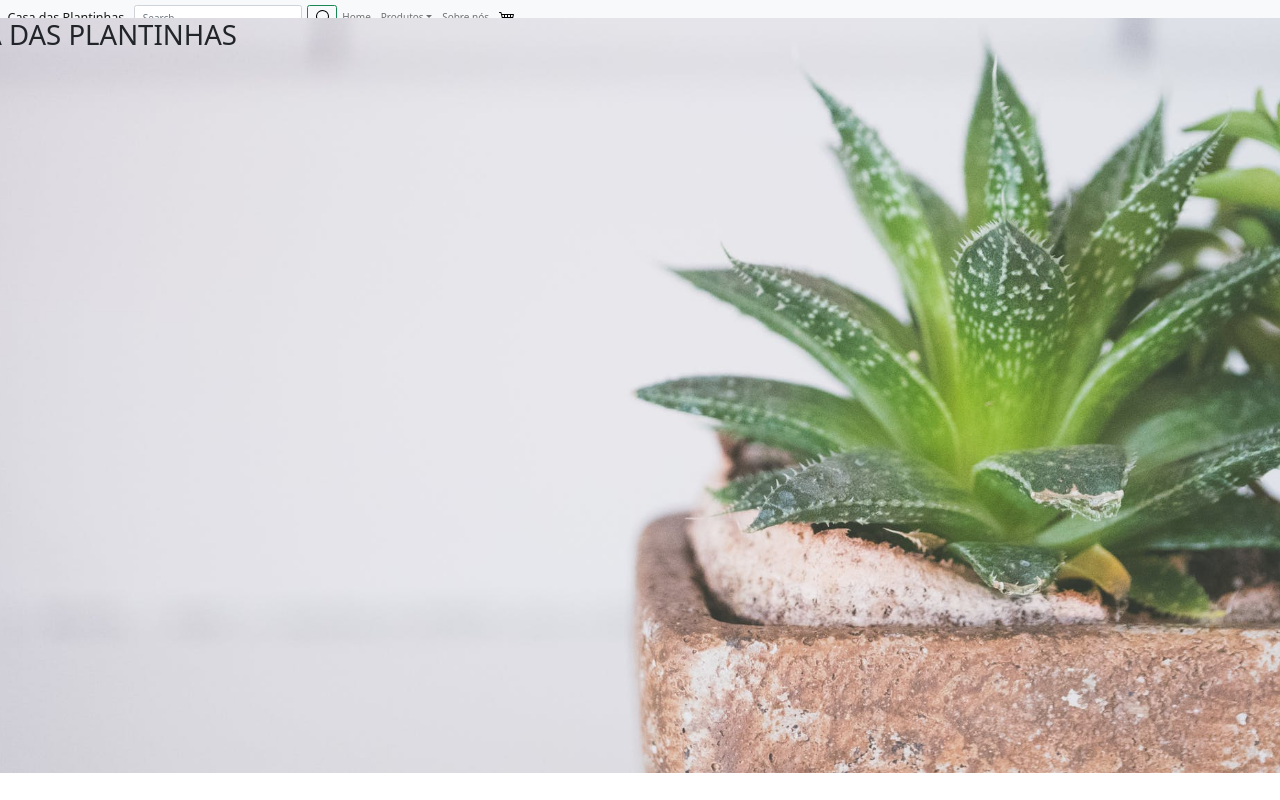
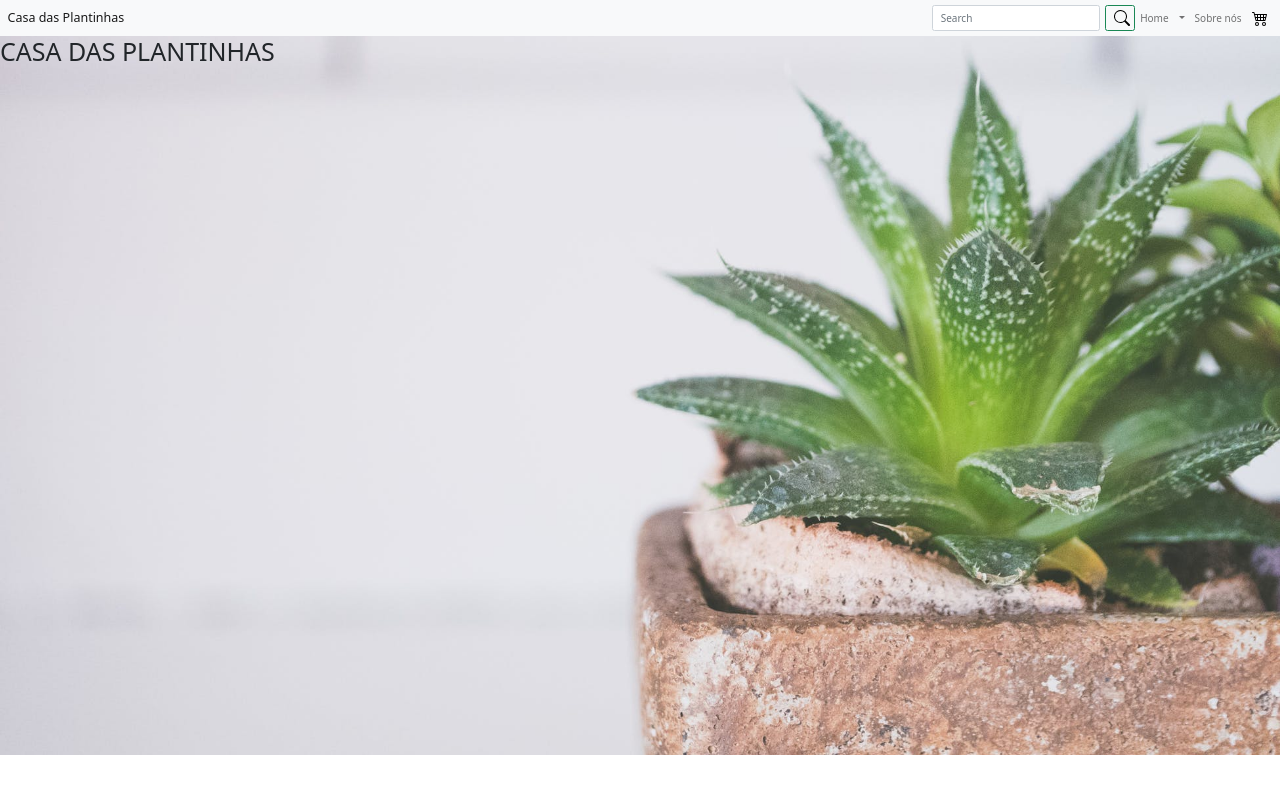
Before and after one commit to CheckPointIntegrador/front, a React (Create React App) app: page / in a window 1280 px wide. Shown: the top 800 px of the page. Built offline with nearby package versions, Linux system fonts and the light colour scheme.

Commit message:
Organizando o header

```diff
--- a/src/components/BannerHome/style.scss
+++ b/src/components/BannerHome/style.scss
@@ -1,20 +1,9 @@
 #bannerHome {
-    //width: 100%;
+  width: 100%;
   height: calc(100vh - 81px);
   background-image: url("../../imgs/home/parallax.jpeg");
   background-size: cover;
   background-attachment: fixed;
   background-repeat: no-repeat;
   background-position: center center;
-    transform: scale(1.05);
-    //display: flex;
-    //flex-direction: column;
-    //justify-content: center;
-    //align-items: center;
-
-    h1{
-      justify-content: center;
-      margin: auto;
-      transform: scale(1.05);
 }
-  }
--- a/src/components/Header/index.js
+++ b/src/components/Header/index.js
@@ -1,17 +1,26 @@
-import {Navbar, Nav, NavDropdown, Container, Form, FormControl, Button  } from 'react-bootstrap';
-import carrinho from '../../imgs/home/cart4.svg';
-import search from '../../imgs/home/search.svg';
-import './style.scss';
+import {
+  Navbar,
+  Nav,
+  NavDropdown,
+  Container,
+  Form,
+  FormControl,
+  Button,
+} from "react-bootstrap";
+import carrinho from "../../imgs/home/cart4.svg";
+import search from "../../imgs/home/search.svg";
+import "./style.scss";
 
 const Header = () => {
-
   return (
     <Navbar bg="light" expand="lg">
-    <Container fluid>
+      <Container fluid className="d-flex">
         <Navbar.Brand href="#home">Casa das Plantinhas</Navbar.Brand>
         <Navbar.Toggle aria-controls="responsive-navbar-nav" />
-    <Navbar.Collapse id="responsive-navbar-nav">
-
+        <Navbar.Collapse
+          id="responsive-navbar-nav"
+          className="d-flex justify-content-end"
+        >
           <Nav>
             <Form className="d-flex">
               <FormControl
@@ -20,14 +29,15 @@ return (
                 className="me-2"
                 aria-label="Buscar"
               />
-          <Button variant="outline-success"><img
-          src={search}alt="search"/></Button>
+              <Button variant="outline-success">
+                <img src={search} alt="search" />
+              </Button>
             </Form>
           </Nav>
 
-      <Nav>
+          <Nav className="d-flex align-items-center">
             <Nav.Link href="#home">Home</Nav.Link>
-        <NavDropdown title="Produtos" id="basic-nav-dropdown">
+            <NavDropdown id="basic-nav-dropdown">
               <NavDropdown.Item href="#action/3.1">Suculentas</NavDropdown.Item>
               <NavDropdown.Item href="#action/3.2">Cactos</NavDropdown.Item>
               <NavDropdown.Item href="#action/3.3">Samambaias</NavDropdown.Item>
@@ -35,12 +45,14 @@ return (
               <NavDropdown.Item href="#action/3.5">Jardinagem</NavDropdown.Item>
             </NavDropdown>
             <Nav.Link href="#aboutUs">Sobre nós</Nav.Link>
-        <Nav.Link href="#carrinho"><img src={carrinho} alt="carrinho de compras"/></Nav.Link>
+            <Nav.Link href="#carrinho">
+              <img src={carrinho} alt="carrinho de compras" />
+            </Nav.Link>
           </Nav>
         </Navbar.Collapse>
       </Container>
     </Navbar>
   );
-}
+};
 
 export default Header;
```
Also changed, not shown: src/pages/Home/index.js (+14 -14 lines). Lines whose indentation alone changed are shown as unchanged.
